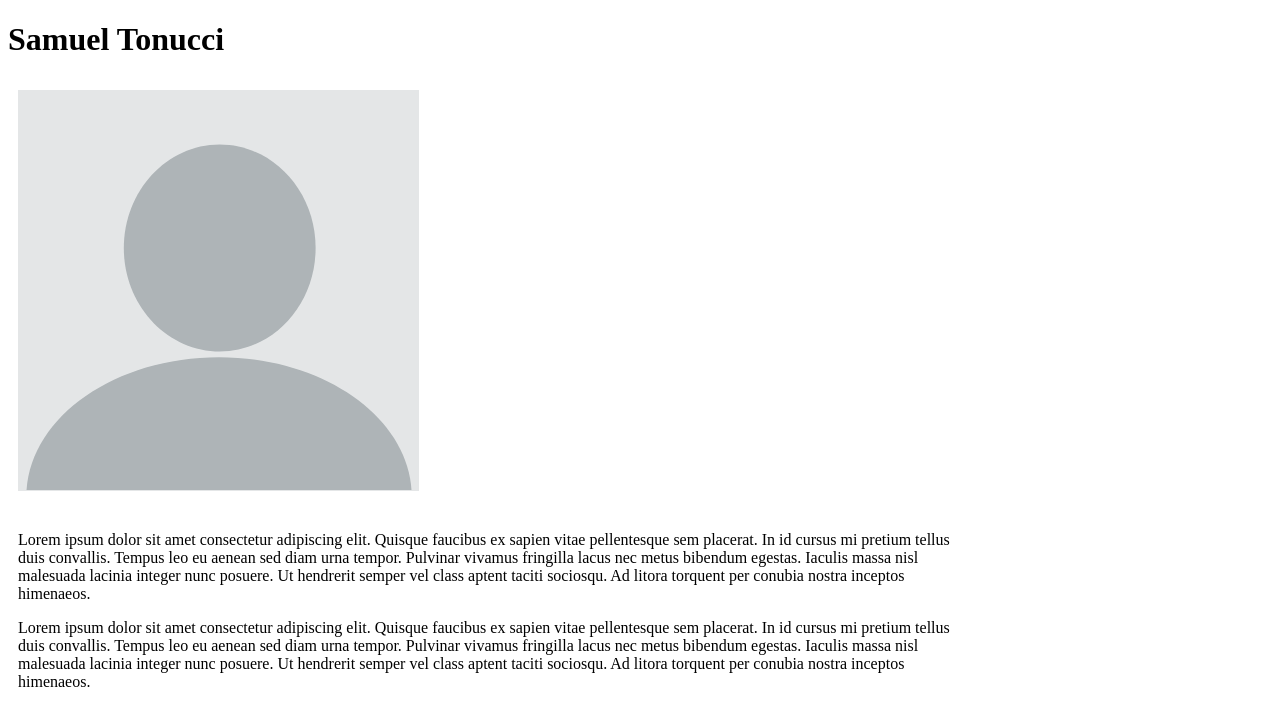
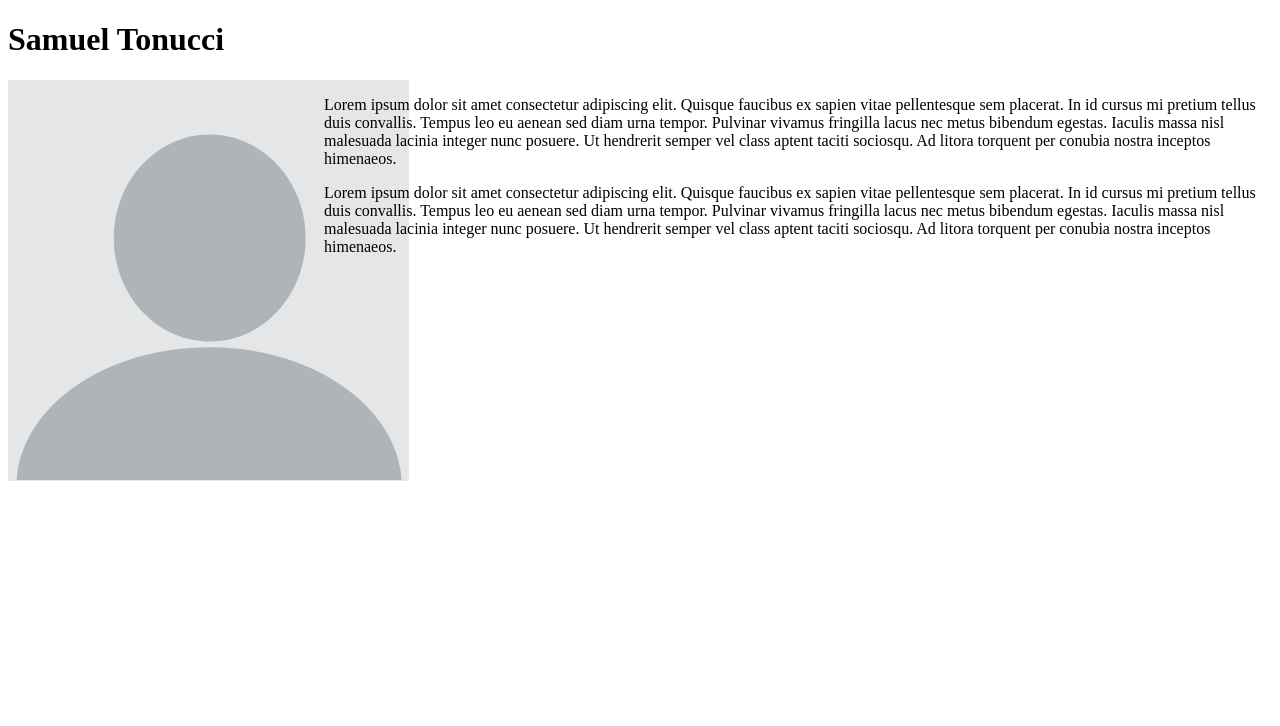
Before and after one commit to stonucci-urban/stonucci-urban.github.io, a Jekyll site: the page built from README.md, in a window 1280 px wide. Shown: the top 726 px of the page. Built offline with Jekyll 4.4.1, drawn with Linux system fonts in a browser that asks for light colours; our own code applies the rules of GitHub Pages for plain Markdown files.

Commit message:
Update style.css

```diff
--- a/assets/css/style.css
+++ b/assets/css/style.css
@@ -1,9 +1,12 @@
 
 /* Create two unequal columns that floats next to each other */
+.row {
+  display: flex;
+}
 .column {
-  float: left;
-  padding: 10px;
+  float: none; /* override float */
 }
+
 
 .left {
   width: 25%;
```
